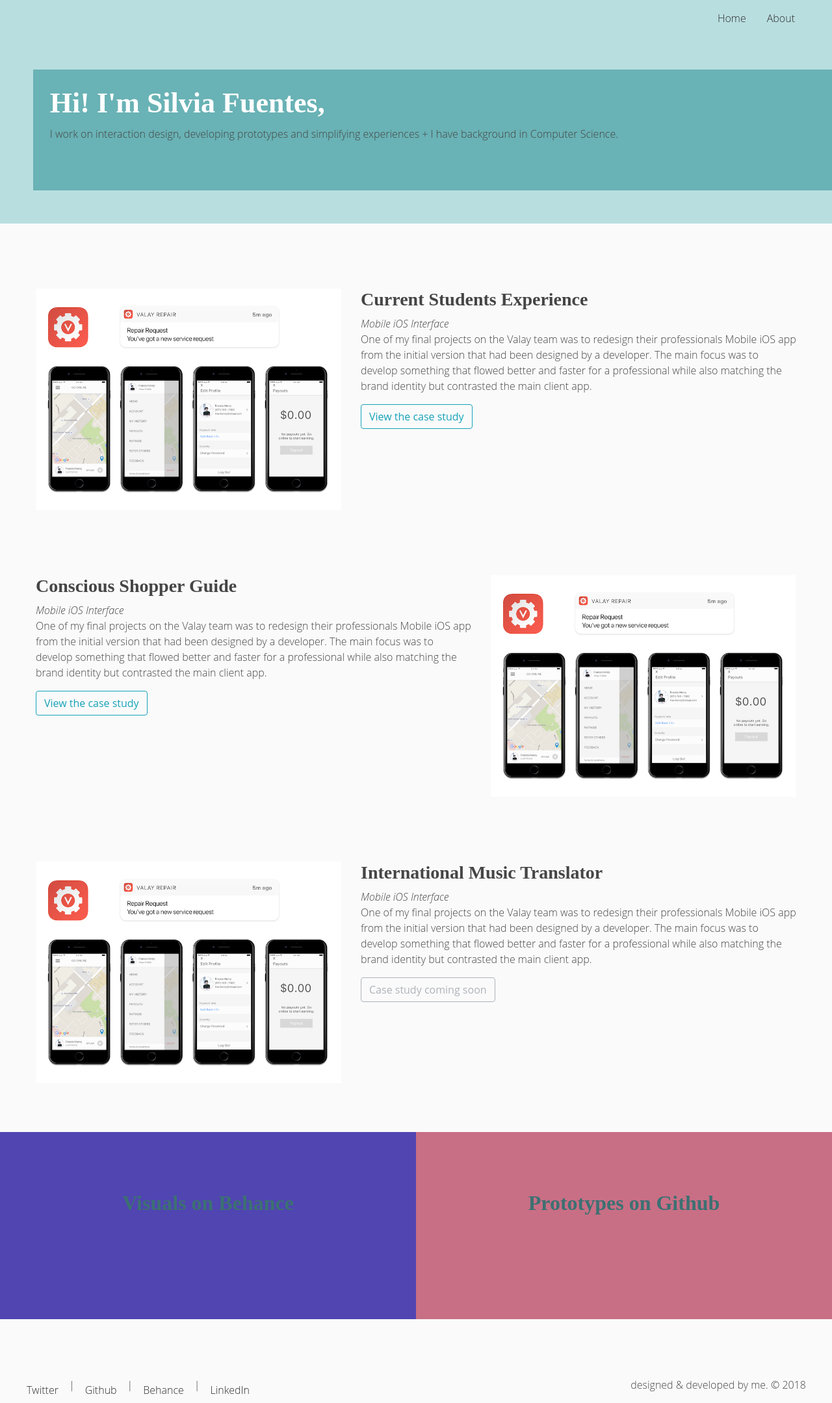
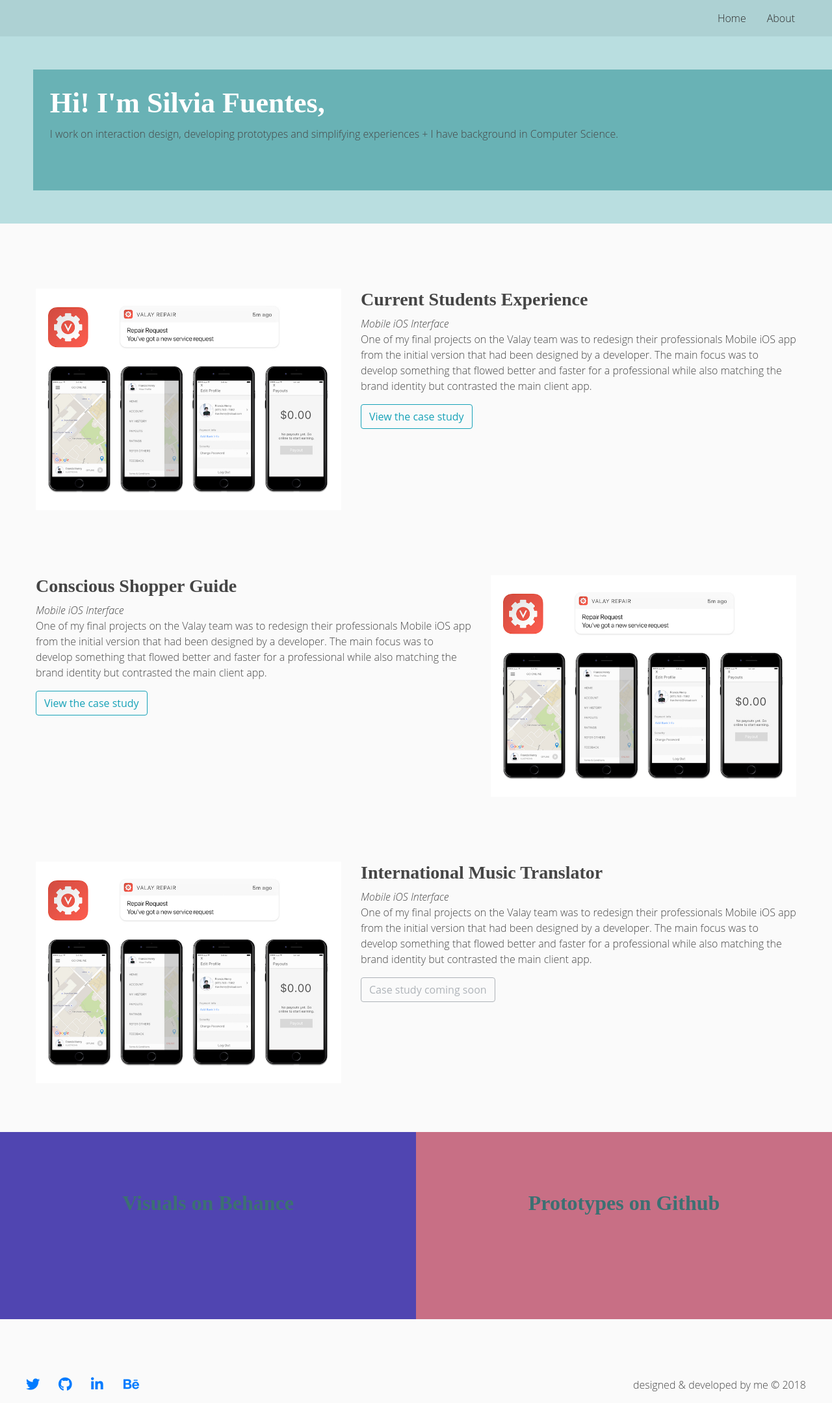
Before and after one commit to silviafuen/silviafuen.github.io, a Jekyll site: the page built from index.html, in a window 1280 px wide. Shown: the whole page at 65% size. Built offline with Jekyll 4.4.1, drawn with Linux system fonts in a browser that asks for light colours; nearby versions of some CDN libraries.

Commit message:
Stylistic changes/adds
Addition of Footer icons, links to social media and Hamburger nav,

```diff
--- a/_config.yml
+++ b/_config.yml
@@ -5,3 +5,7 @@ plugins_dir:
   - jekyll-sitemap
 gems:
   - jekyll-sitemap
+twitter_username:     silviafuen
+github_username:      silviafuen
+linkedin_username:    silviafuen
+behance_username:     silviafuen
--- a/_includes/footer.html
+++ b/_includes/footer.html
@@ -1,11 +1,34 @@
 <footer class="row">
-  <div class="col-6 nav">
-    <a class="nav-link " href="#">Twitter</a> |
-    <a class="nav-link " href="#">Github</a> |
-    <a class="nav-link " href="#">Behance</a> |
-    <a class="nav-link " href="#">LinkedIn</a>
+  <div class="col-md-6 col-sm-12 nav">
+    {% if site.twitter_username %}
+    <li class="col-1">
+      <a class="li-foot" href="https://twitter.com/{{ site.twitter_username }}">
+    <i class="fab fa-twitter fa-lg"></i>
+    </a>
+    </li>
+    {% endif %}
+    {% if site.github_username %}
+    <li class="col-1" >
+    <a class="li-foot " href="https://github.com/{{ site.github_username }}">
+    <i class="fab fa-github fa-lg"></i>
+    </a>
+    </li>
+    {% endif %}
+    {% if site.linkedin_username %}
+    <li class="col-1">
+    <a class="li-foot" href="https://www.linkedin.com/in/{{ site.linkedin_username }}">
+    <i class="fab fa-linkedin-in fa-lg"></i>
+    </a>
+    </li>
+    {% endif %}
+
+    <li class="col-1">
+    <a class="li-foot" href="https://www.behance.net/silviafuen">
+    <i class="fab fa-behance fa-lg"></i>
+    </a>
+    </li>
   </div>
-  <div class="col-6 credit nav justify-content-end">
-    <caption>designed & developed by me. © 2018</caption>
-  </div>
+    <div class="col-md-6 col-sm-12 nav justify-content-end">
+      <caption>designed & developed by me © 2018</caption>
+    </div>
 </footer>
--- a/_includes/header.html
+++ b/_includes/header.html
@@ -1,6 +1,6 @@
 <header class="row">
   <nav id="nav" class="nav navbar navbar-expand-lg col-sm-12">
-    <button class="navbar-toggler" type="button" data-toggle="collapse" data-target="#navbarNavAltMarkup" aria-controls="navbarNavAltMarkup" aria-expanded="false" aria-label="Toggle navigation">
+    <button class="navbar-toggler navbar-light" type="button" data-toggle="collapse" data-target="#navbarNavAltMarkup" aria-controls="navbarNavAltMarkup" aria-expanded="false" aria-label="Toggle navigation">
       <span class="navbar-toggler-icon"></span>
     </button>
     <div class="collapse navbar-collapse justify-content-end" id="navbarNavAltMarkup">
--- a/_layouts/default.html
+++ b/_layouts/default.html
@@ -10,6 +10,7 @@
 	<!-- Bootstrap CSS -->
 	<link rel="stylesheet" href="https://maxcdn.bootstrapcdn.com/bootstrap/4.0.0-beta.2/css/bootstrap.min.css" integrity="sha384-PsH8R72JQ3SOdhVi3uxftmaW6Vc51MKb0q5P2rRUpPvrszuE4W1povHYgTpBfshb" crossorigin="anonymous">
 	<link rel="stylesheet" href="css/main.css">
+	<link rel="stylesheet" href="https://use.fontawesome.com/releases/v5.0.13/css/all.css" integrity="sha384-DNOHZ68U8hZfKXOrtjWvjxusGo9WQnrNx2sqG0tfsghAvtVlRW3tvkXWZh58N9jp" crossorigin="anonymous">
 	<link rel="shortcut icon" href="assets/icons/favi.ico" type="image/x-icon" />
 	<script src="https://unpkg.com/scrollreveal/dist/scrollreveal.min.js"></script>
 	<script>
--- a/_layouts/index.html
+++ b/_layouts/index.html
@@ -9,13 +9,14 @@
 	<!-- Bootstrap CSS -->
 	<link rel="stylesheet" href="https://maxcdn.bootstrapcdn.com/bootstrap/4.0.0-beta.2/css/bootstrap.min.css" integrity="sha384-PsH8R72JQ3SOdhVi3uxftmaW6Vc51MKb0q5P2rRUpPvrszuE4W1povHYgTpBfshb" crossorigin="anonymous">
 	<link rel="stylesheet" href="css/main.css">
+	<link rel="stylesheet" href="https://use.fontawesome.com/releases/v5.0.13/css/all.css" integrity="sha384-DNOHZ68U8hZfKXOrtjWvjxusGo9WQnrNx2sqG0tfsghAvtVlRW3tvkXWZh58N9jp" crossorigin="anonymous">
+
 	<link rel="shortcut icon" href="assets/icons/favi.ico" type="image/x-icon" />
 	<!--[INDEX ONLY - STYLING]-->
 	<style>
 	header {
-	 background-color: #B9DEE0;
- }
-
+		background-color: #ADD1D3;
+	}
  img {
 	 width: 75%;
 	 text-align: right;
```
